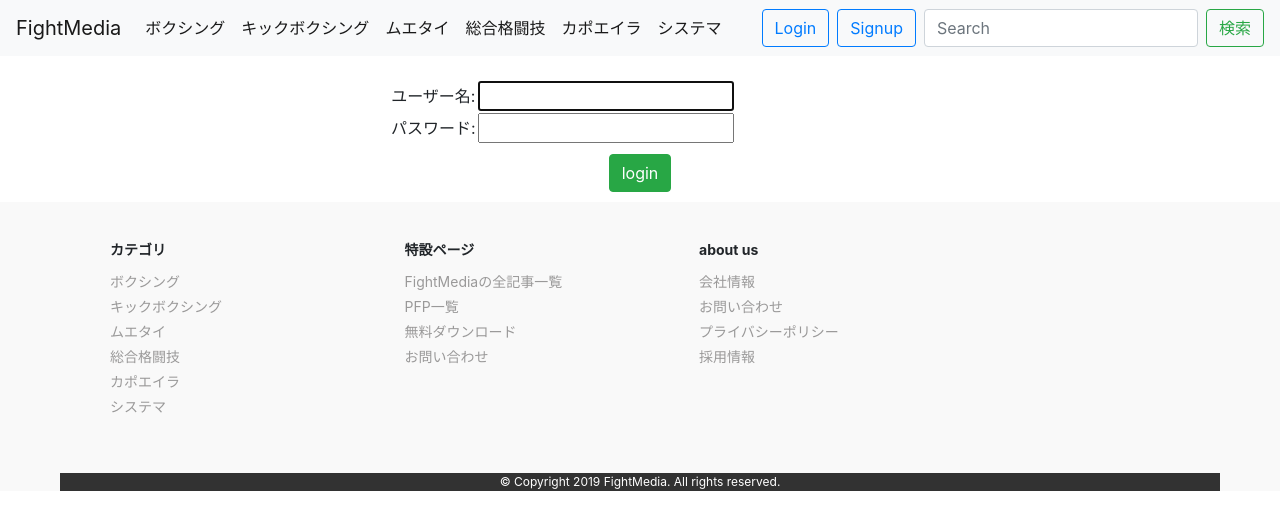
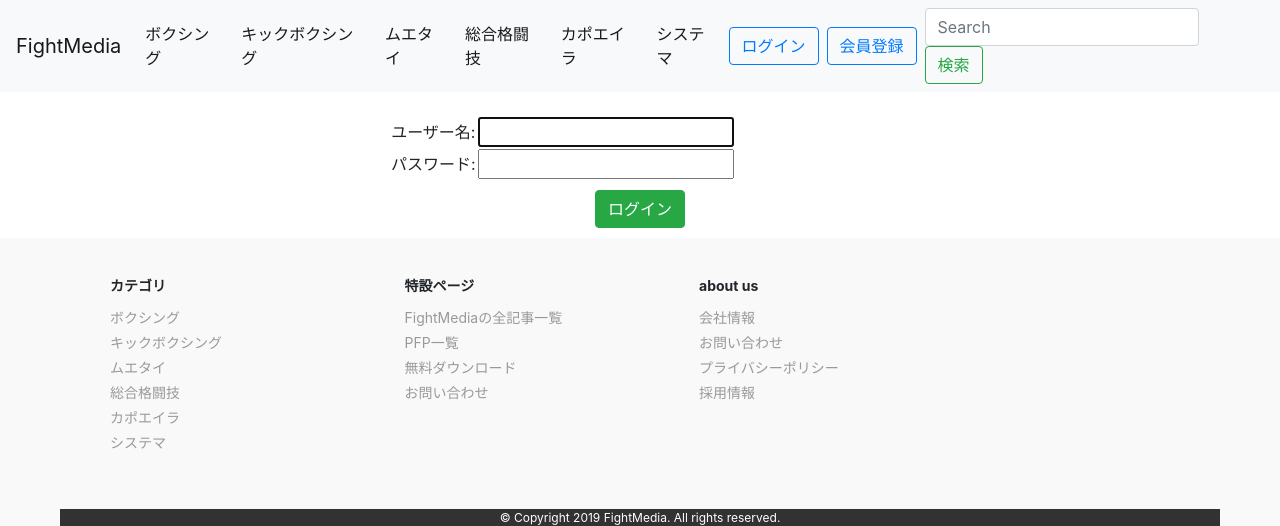
Before and after one commit to cocobaki/dbsite2, a Django app: page /blog/login/ in a window 1280 px wide. Shown: the top 526 px of the page. Run offline with Django 3.2, Linux system fonts and the light colour scheme; data comes from the database, SQL or seed files in the repository; both versions use the stored data as it was after the commit; some libraries are stand-ins or nearby versions.

Commit message:
initial commit

```diff
--- /dev/null
+++ b/blog/static/blog/js/main.js
@@ -0,0 +1,10 @@
+<script type="text/javascript">
+      document.getElementById("confirm1").onclick = function() {
+        if(window.confirm("ユーザー情報を変更します。よろしいですか？")){
+            return true;
+          }
+          else{
+              return false;
+            }
+    };
+    </script>
--- a/blog/templates/blog/snippets/user_auth.html
+++ b/blog/templates/blog/snippets/user_auth.html
@@ -2,8 +2,8 @@
 <a href="{% url 'blog:user_detail' user.id %}">
 <button class="btn btn-outline-primary my-2 my-sm-0">ユーザーID:{{ user.get_username }}</button>
 </a>
-<a href="{% url 'logout' %}"><button class="btn btn-outline-primary my-2 my-sm-0">Logout</button></a>
+<a href="{% url 'logout' %}"><button class="btn btn-outline-primary my-2 my-sm-0">ログアウト</button></a>
 {% else %}
-<a href="{% url 'login' %}"><button class="btn btn-outline-primary mr-sm-2">Login</button></a>
-<a href="{% url 'blog:signup' %}"><button class="btn btn-outline-primary mr-sm-2">Signup</button></a>
+<a href="{% url 'login' %}"><button class="btn btn-outline-primary mr-sm-2">ログイン</button></a>
+<a href="{% url 'blog:signup' %}"><button class="btn btn-outline-primary mr-sm-2">会員登録</button></a>
 {% endif %}
--- a/blog/templates/registration/login.html
+++ b/blog/templates/registration/login.html
@@ -33,7 +33,7 @@
 </div>
 
 <div class="login-button">
-<input type="submit" value="login" class="btn btn-success" />
+<input type="submit" value="ログイン" class="btn btn-success" />
 <input type="hidden" name="next" value="{{ next }}" />
 </div>
 
--- a/blog/templates/registration/signup.html
+++ b/blog/templates/registration/signup.html
@@ -62,7 +62,7 @@
       </div>
 
       <div class="signup-button">
-      <input type="submit" value="signup" class="btn btn-success"/>
+      <input type="submit" value="登録" class="btn btn-success"/>
 
       {# エラーメッセージを表示 #}
       {% if form.errors %}
--- a/blog/templates/registration/user_update.html
+++ b/blog/templates/registration/user_update.html
@@ -23,7 +23,7 @@
                 {% csrf_token %}
 
                 <div class="user-save-btn">
-                <button type="submit" class="btn btn-outline-primary mr-sm-2" >保存</button>
+                <button type="submit" class="btn btn-outline-primary mr-sm-2" id="confirm1">保存</button>
                 </div>
         </form>
 
--- a/templates/base.html
+++ b/templates/base.html
@@ -87,7 +87,27 @@
 
     <!-- Optional JavaScript -->
     <!-- jQuery first, then Popper.js, then Bootstrap JS -->
-    <script src="https://code.jquery.com/jquery-3.3.1.slim.min.js" integrity="sha384-q8i/X+965DzO0rT7abK41JStQIAqVgRVzpbzo5smXKp4YfRvH+8abtTE1Pi6jizo" crossorigin="anonymous"></script>
+    <script src="https://ajax.googleapis.com/ajax/libs/jquery/3.4.1/jquery.min.js"></script>
+    <script type="text/javascript" src="{% static 'js/main.js' %}"></script>
+    <script type="text/javascript">
+      document.getElementById("confirm1").onclick = function() {
+        if(window.confirm("ユーザー情報を変更します。よろしいですか？")){
+            return true;
+          }
+          else{
+              return false;
+            }
+    };
+    </script>
+    <script type="text/javascript">
+    $(function(){
+      $(".card-img-top").hover(function(){
+        $(this).stop().animate({"opacity":"0.5"});
+      },function(){
+        $(this).stop().animate({"opacity":"1"});
+      });
+    });
+    </script>
     <script src="https://cdnjs.cloudflare.com/ajax/libs/popper.js/1.14.3/umd/popper.min.js" integrity="sha384-ZMP7rVo3mIykV+2+9J3UJ46jBk0WLaUAdn689aCwoqbBJiSnjAK/l8WvCWPIPm49" crossorigin="anonymous"></script>
     <script src="https://stackpath.bootstrapcdn.com/bootstrap/4.1.3/js/bootstrap.min.js" integrity="sha384-ChfqqxuZUCnJSK3+MXmPNIyE6ZbWh2IMqE241rYiqJxyMiZ6OW/JmZQ5stwEULTy" crossorigin="anonymous"></script>
 </div>
--- a/templates/base/navbar.html
+++ b/templates/base/navbar.html
@@ -1,6 +1,6 @@
 <!-- templates/base/navbar.html -->
 
-<nav class="navbar navbar-expand-lg navbar-light bg-light mb-4">
+<nav class="navbar navbar-expand-lg navbar-light bg-light mb-4" id="main-header">
   <a class="navbar-brand" href="/blog/">FightMedia</a>
   <button class="navbar-toggler" type="button" data-toggle="collapse" data-target="#navbarSupportedContent" aria-controls="navbarSupportedContent" aria-expanded="false" aria-label="Toggle navigation">
     <span class="navbar-toggler-icon"></span>
```
Also changed, not shown: dbsite2/settings.py (+5 -9 lines), db.sqlite3, 6 other files.
